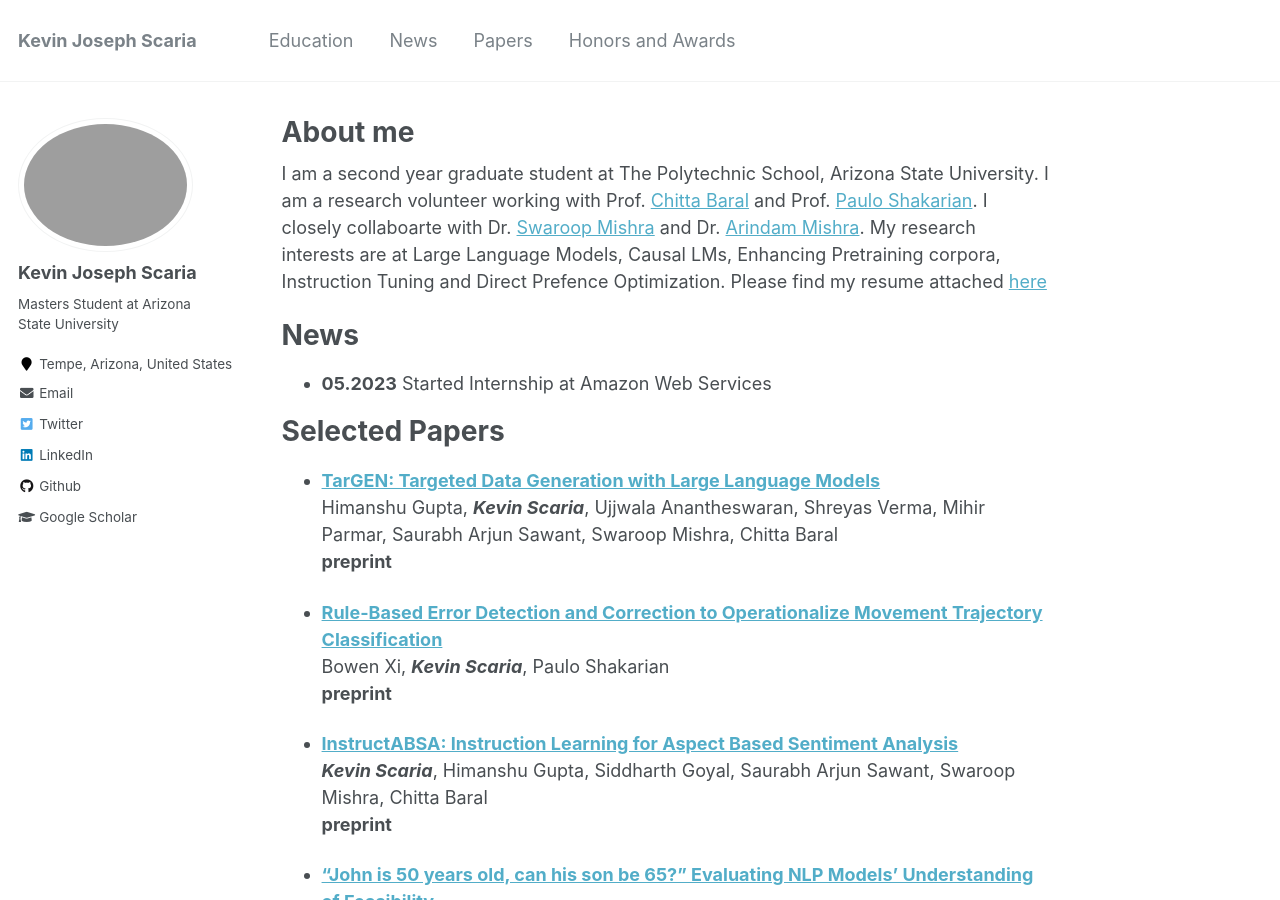
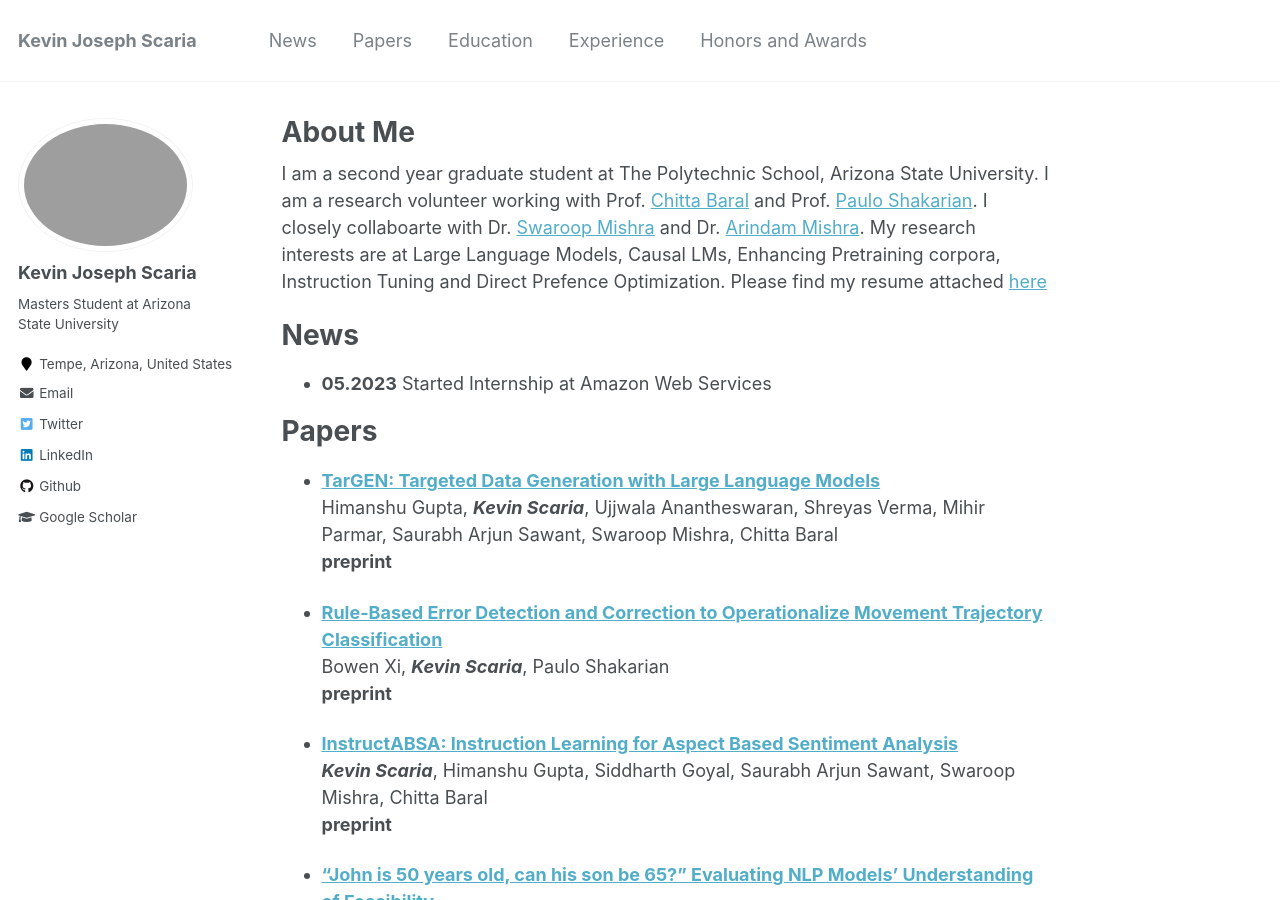
Before and after one commit to kevinscaria/kevinscaria.github.io, a Jekyll site: the page built from _pages/about.md, in a window 1280 px wide and 900 px high. Built offline with Jekyll 4.4.1, drawn with Linux system fonts in a browser that asks for light colours.

Commit message:
Corrected navbar

```diff
--- a/_data/navigation.yml
+++ b/_data/navigation.yml
@@ -1,13 +1,16 @@
 # main links links
 main:
-  - title: "Education"
-    url: /#education-and-experience
-
   - title: "News"
     url: /#news
 
   - title: "Papers"
     url: /#papers
 
+  - title: "Education"
+    url: /#education
+
+  - title: "Experience"
+    url: /#experience
+
   - title: "Honors and Awards"
     url: /#honors-and-awards
--- a/_pages/about.md
+++ b/_pages/about.md
@@ -1,7 +1,7 @@
 ---
 permalink: /
-title: "About me"
-excerpt: "About me"
+title: "About Me"
+excerpt: "About Me"
 author_profile: true
 redirect_from:
   - /about/
@@ -20,8 +20,7 @@ News
 * **05.2023** Started Internship at Amazon Web Services
 
 
-
-Selected Papers
+Papers
 ======
 * **[TarGEN: Targeted Data Generation with Large Language Models](https://arxiv.org/abs/2308.14250)** <br>
 Himanshu Gupta, ***Kevin Scaria***, Ujjwala Anantheswaran, Shreyas Verma, Mihir Parmar, Saurabh Arjun Sawant, Swaroop Mishra, Chitta Baral <br>
```
